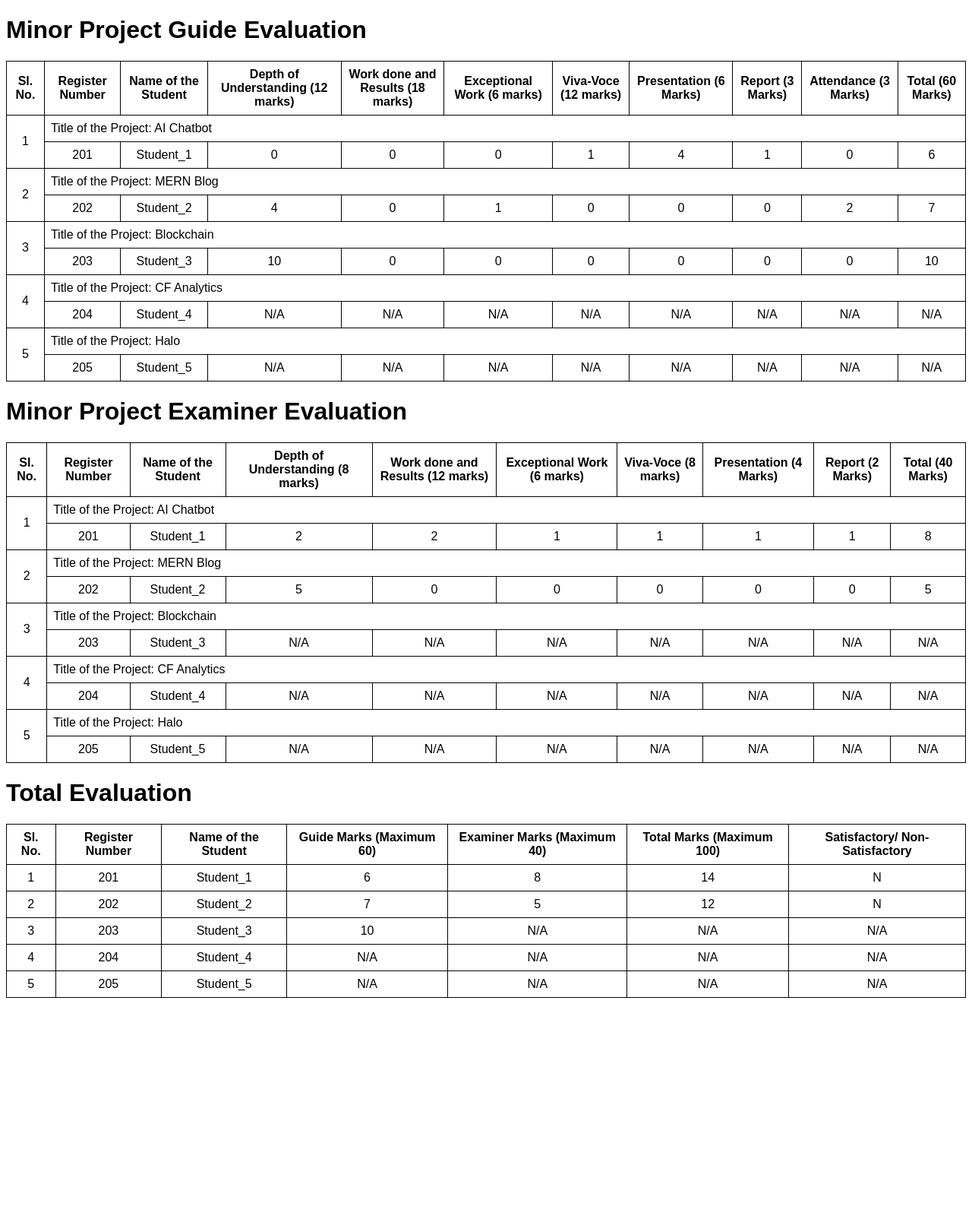
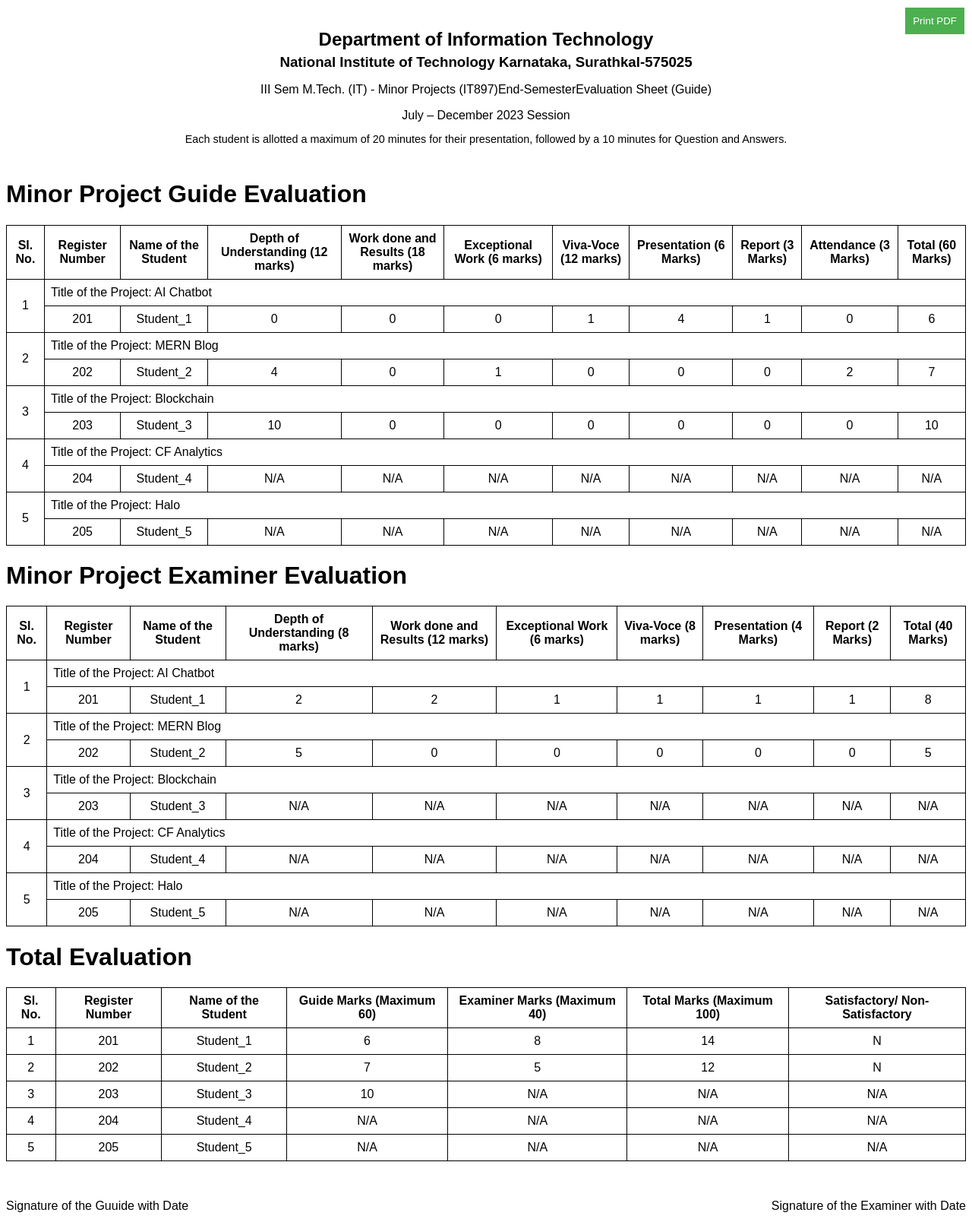
Before and after one commit to Nithin1729S/IT303-Mini-Project, a Django app: page /generate-pdf/ in a window 1280 px wide. Shown: the whole page at 76% size. Before the commit the page ends 1313 px from the top, so only its background shows below. Run offline with Django 5.2, Linux system fonts and the light colour scheme; a user stored in the database is signed in; data comes from the database, SQL or seed files in the repository; both versions use the stored data as it was after the commit.

Commit message:
print final report

```diff
--- a/mtechMinorEval/templates/mtechMinorEval/generate-pdf-summary.html
+++ b/mtechMinorEval/templates/mtechMinorEval/generate-pdf-summary.html
@@ -3,7 +3,7 @@
 <head>
     <meta charset="UTF-8">
     <meta name="viewport" content="width=device-width, initial-scale=1.0">
-    <title>Styled Table</title>
+    <title>Final Report</title>
     <style>
         body {
             font-family: Arial, sans-serif;
@@ -24,9 +24,36 @@
             text-align: left;
             font-weight: normal;
         }
+        #printButton {
+            position: absolute;
+            top: 10px;
+            right: 10px;
+            padding: 10px;
+            background-color: #4CAF50;
+            color: white;
+            border: none;
+            cursor: pointer;
+        }
+        @media print {
+            #printButton {
+                display: none;
+            }
+        }
+        @page {
+        size: landscape;
+        }
     </style>
 </head>
 <body>
+    <button id="printButton" onclick="printPage()">Print PDF</button>
+    <div style="text-align: center; font-family: Arial, sans-serif; max-width: 800px; margin: 0 auto;  padding: 10px;">
+        <h2 style="margin-bottom: 5px;">Department of Information Technology</h2>
+        <h3 style="margin-top: 0; margin-bottom: 5px;">National Institute of Technology Karnataka, Surathkal-575025</h3>
+        <!-- <p style="color: red; font-weight: bold; margin-bottom: 5px;">Note : This sample evaluation sheet can be used to implement makrks evaluation module</p> -->
+        <p style="margin-bottom: 5px;">III Sem M.Tech. (IT) - Minor Projects (IT897)End-SemesterEvaluation Sheet (Guide)</p>
+        <p style="margin-bottom: 5px;">July – December 2023 Session</p>
+        <p style="font-size: 0.9em;">Each student is allotted a maximum of 20 minutes for their presentation, followed by a 10 minutes for Question and Answers.</p>
+      </div>
     <h1>Minor Project Guide Evaluation</h1>
     <table>
         <tr>
@@ -237,5 +264,24 @@
         </tr>
         {% endfor %}
     </table>
+
+    <div style="display: flex; justify-content: space-between;">
+        <div style="text-align: left;">
+            <div style="width: 300px; padding-top: 50px;">
+                Signature of the Guuide with Date
+            </div>
+        </div>
+        <div style="text-align: right;">
+            <div style="width: 300px; padding-top: 50px;">
+                Signature of the Examiner with Date
+            </div>
+        </div>
+    </div>
+  </div>
 </body>
+<script>
+    function printPage() {
+        window.print();
+    }
+</script>
 </html>
```
Also changed, not shown: db.sqlite3.
